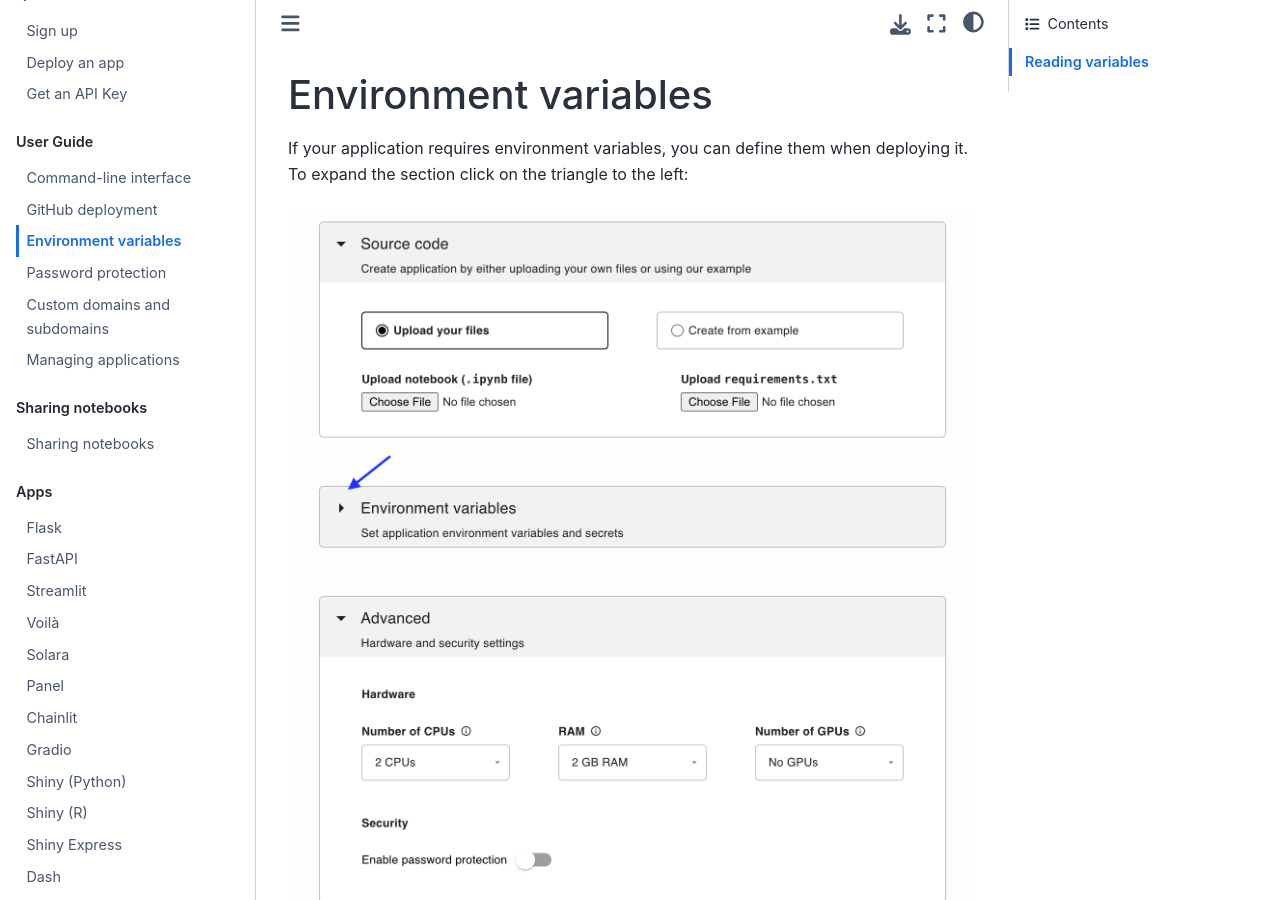
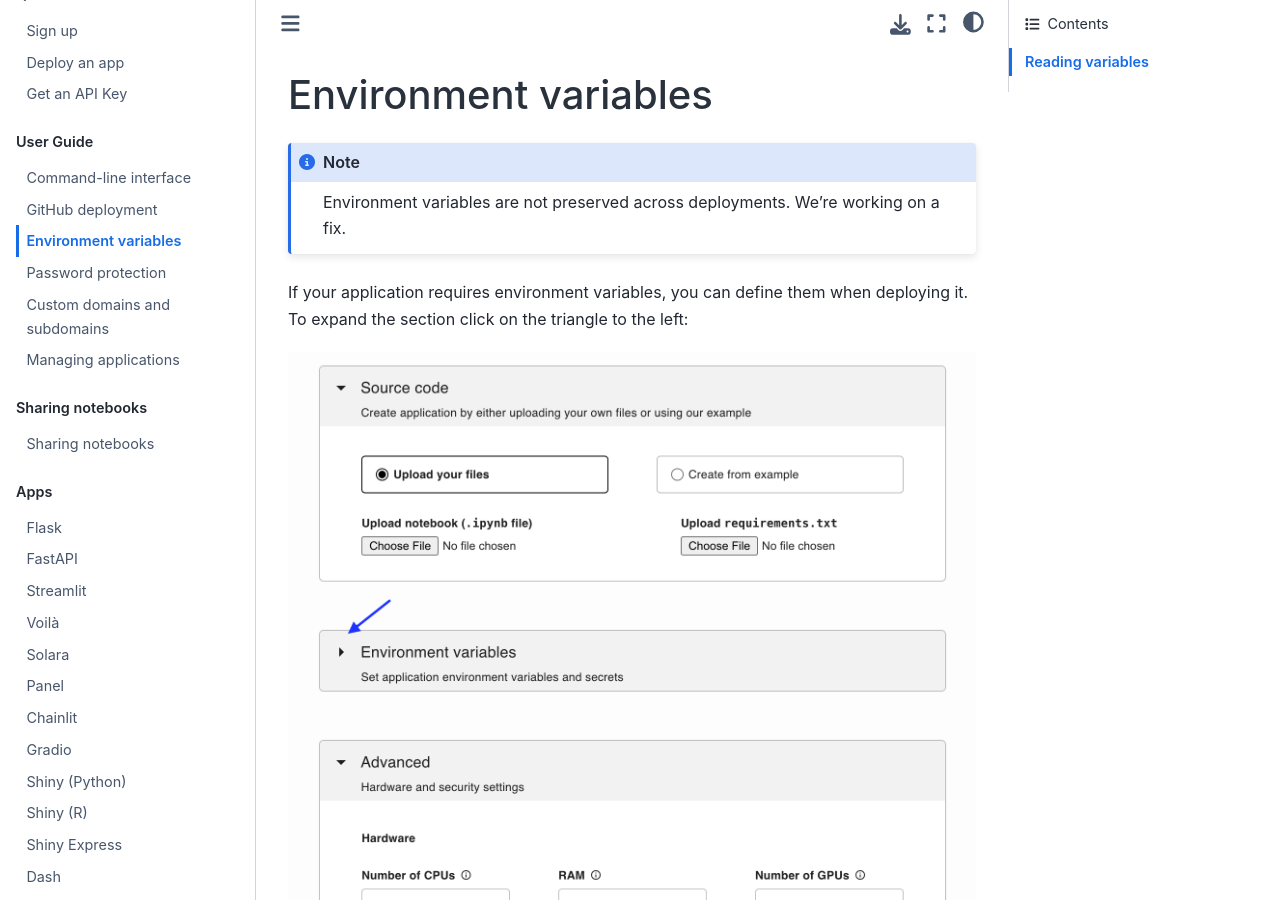
Before and after one commit to ploomber/doc, a Jupyter Book: the page built from doc/user-guide/env-vars.md, in a window 1280 px wide and 900 px high. Built offline with Jupyter Book 1.0.4 settings and Sphinx 7.4.7 and the Sphinx Book theme 1.1.4, drawn with Linux system fonts in a browser that asks for light colours.

Commit message:
note on env vars

````diff
--- a/doc/user-guide/env-vars.md
+++ b/doc/user-guide/env-vars.md
@@ -1,4 +1,8 @@
 # Environment variables
+
+```{note}
+Environment variables are not preserved across deployments. We're working on a fix.
+```
 
 If your application requires environment variables, you can define them when
 deploying it. To expand the section click on the triangle to the left:
````
